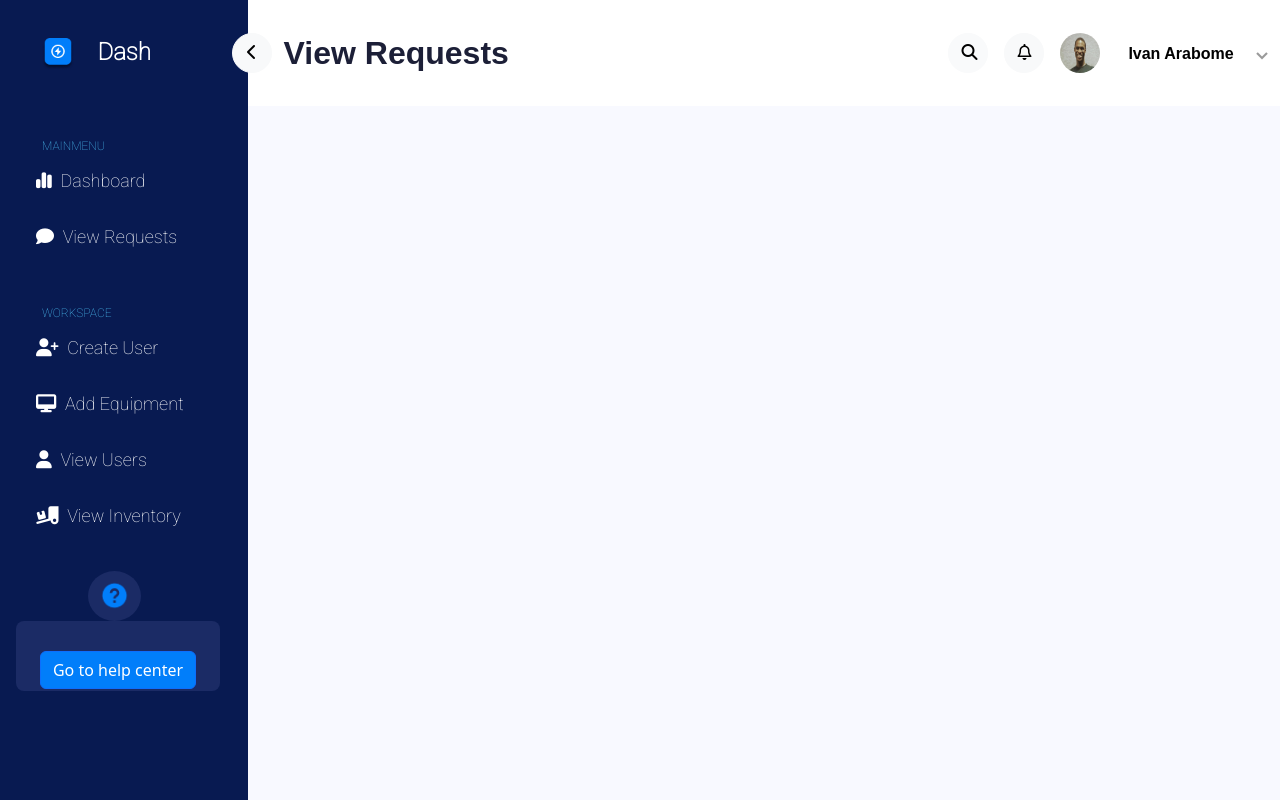
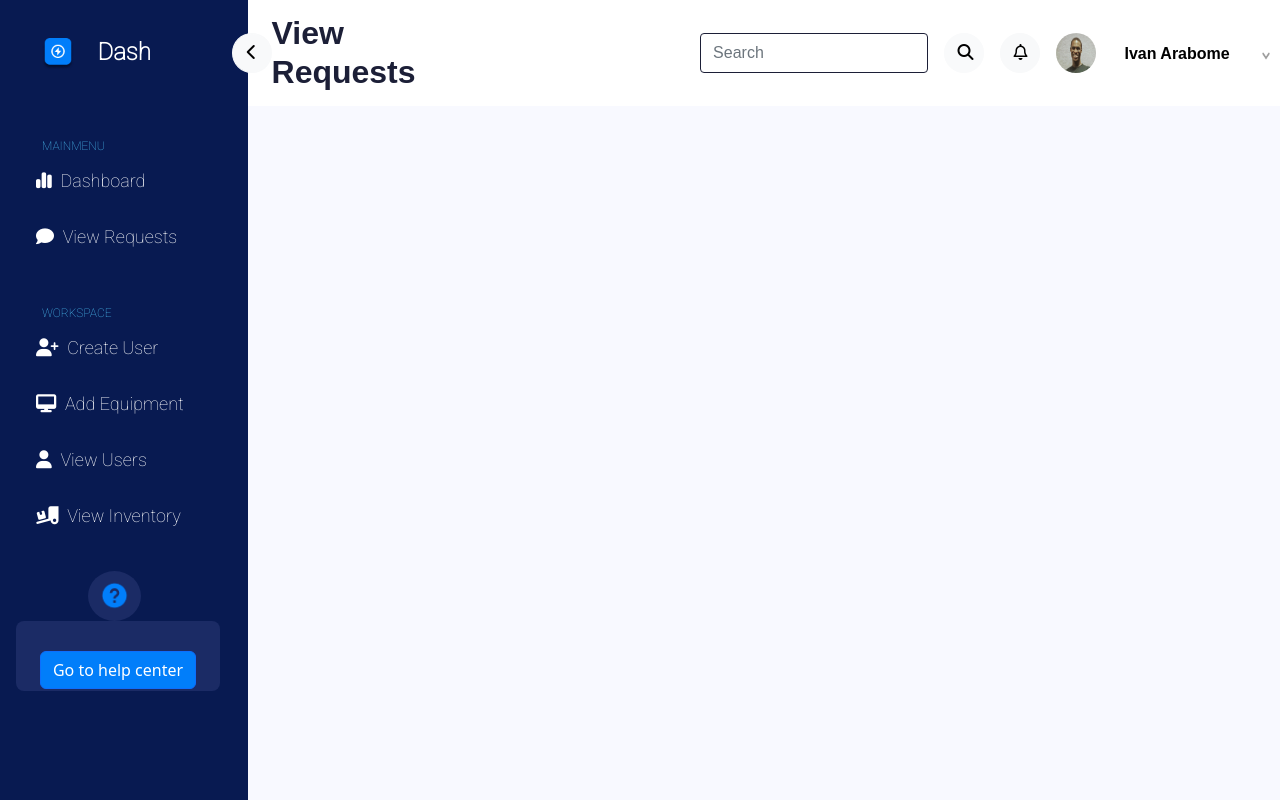
Before and after one commit to arabomeivan/Admin-Dashboard, a Vue app: page /request in a window 1280 px wide. Both pictures are taken after a click on the button 968 px from the left and 53 px from the top of the page. Shown: the top 800 px of the page. Built offline with nearby package versions, Linux system fonts and the light colour scheme.

Commit message:
added functionality to hide/show searchbox

```diff
--- a/src/components/Navbar.vue
+++ b/src/components/Navbar.vue
@@ -18,7 +18,8 @@
 
     <!--Right side of content-->
       <form class="d-flex rightcontent">
-        <button type="button" class="btn btn-light rounded-circle"><i class="fa-solid fa-magnifying-glass"></i></button>
+        <input type="text" class="form-control" id="searchbox" placeholder="Search" v-model="email" v-show="showsearchbox">
+        <button type="button" class="btn btn-light rounded-circle" @click="show_hide_searchbox"><i class="fa-solid fa-magnifying-glass"></i></button>
         <button type="button" class="btn btn-light rounded-circle"><i class="fa-regular fa-bell"></i></button>
         <img src="../assets/Profileimg.jpeg" alt="can't load profile picture" class="img-fluid rounded-circle" id="profilepicture">
 
@@ -55,6 +56,7 @@ export default
   data() {
     return {
 
+      showsearchbox:false,
       navbar_width : this.$store.state.navbar.width
     }
   },
@@ -96,14 +98,16 @@ export default
 
 
         //adjusts the navbar and main partion to fit the whole screen
-        this.$store.state.mainpartition.width = '100%'
-        this.$store.state.mainpartition.margin_left = '2px'
+        this.$store.state.main__partition.width = '100%'
+        this.$store.state.main__partition.margin_left = '2px'
 
         this.navbar_width = '100%'
 
-        console.log(this.$store.state.mainpartition.width )
-        console.log(this.$store.state.mainpartition.margin_left )
+    },
 
+    show_hide_searchbox()
+    {
+      this.showsearchbox = !this.showsearchbox
     }
    }
 
@@ -117,7 +121,7 @@ export default
 
 .navbartitle
 {
-  margin-right: 400px;
+  margin-right: 200px;
 }
 .navbar
 {
@@ -129,7 +133,11 @@ export default
 {
   margin-left: -40px;
 }
-
+#searchbox
+{
+  border-color:  #1C1F37;
+  box-shadow: none;
+}
 .btn:focus
 {
   box-shadow: none;
@@ -168,7 +176,7 @@ color: #1C1F37;
 {
   align-self: center;
   margin-left: 16px;
-  width: auto;
+  width: 70%;
   height: 19px;
   font-family: 'Montserrat', sans-serif;
   font-style: normal;
@@ -183,7 +191,7 @@ color: #000000;
 /**Style for dropdown menu */
 .dropdown
 {
-  width:24px;
+  width:44px;
   height:24px;
   margin-left: 16px;
 }
--- a/src/views/User.vue
+++ b/src/views/User.vue
@@ -24,7 +24,7 @@
 
 <div class="col-md-6">
   <label for="exampleFormControlInput1" class="form-label">Email Addres</label><span class="mandatory">*</span>
-  <input type="email" class="form-control" id="email" placeholder="Email Address" v-model="email">
+  <input type="text" class="form-control" id="email" placeholder="Email Address" v-model="email">
   <div v-show="emailvisbility" id="errormessage">{{errormessage}}</div>
 
 </div>
```
